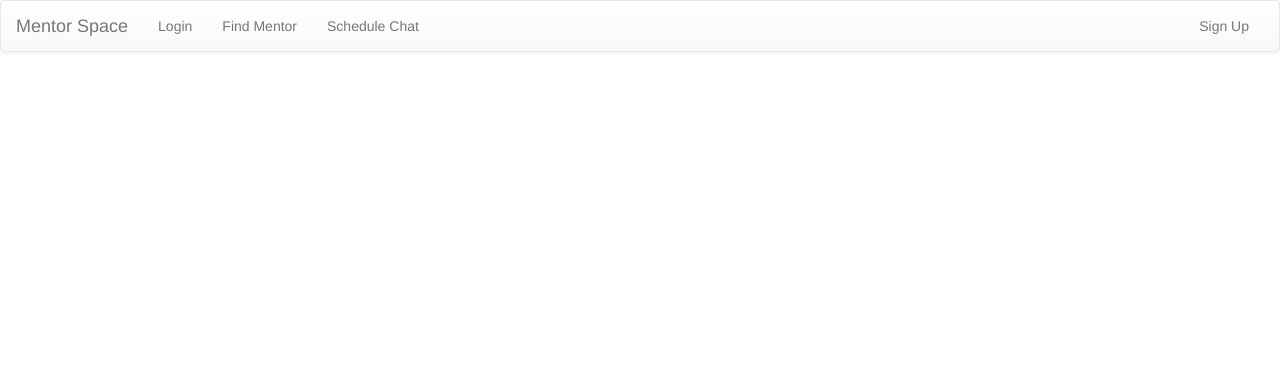
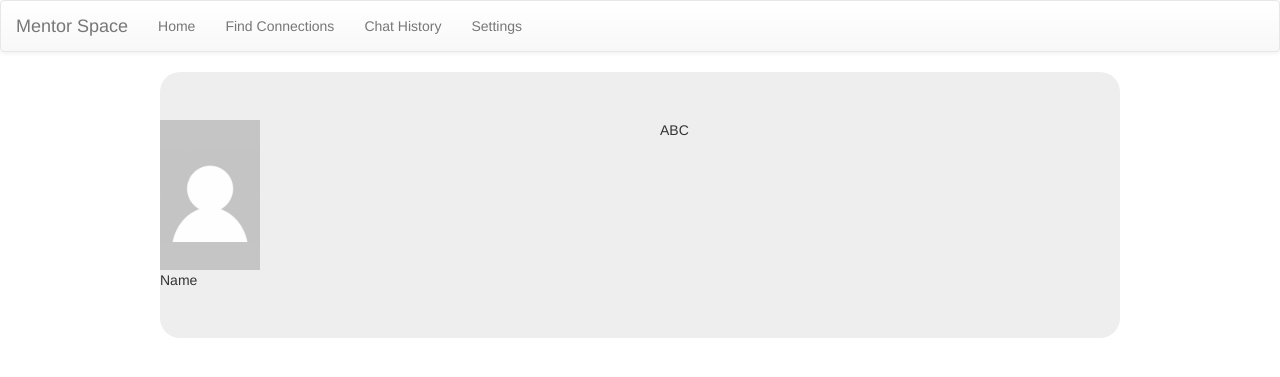
Before and after one commit to Sharo-0n/MentorSpace, a PHP site: page /index.html in a window 1280 px wide. Shown: the top 377 px of the page. Run offline with PHP 8.4, Linux system fonts and the light colour scheme; some libraries are stand-ins or nearby versions.

Commit message:
index.html stashed

```diff
--- a/index.html
+++ b/index.html
@@ -33,6 +33,7 @@
 </head>
 
 <body>
+	<!-- Navbar -->
 	<nav id="top" class="navbar navbar-default">
 	      <div class="container-fluid">
 	        <div class="navbar-header">
@@ -45,16 +46,33 @@
 	        </div><!--navbar-header-->
 	        <div class="collapse navbar-collapse" id="the-links">
 	          <ul class="nav navbar-nav">
-	            <li><a href="#" target="_blank">Login</a></li>
-	            <li><a href="#" target="_blank">Find Mentor</a></li>
-	            <li><a href="#" target="_blank">Schedule Chat</a></li>
-	          </ul>
-	          <ul class="nav navbar-nav navbar-right">
-	            <li><a href="#" target="_blank">Sign Up</a></li>
+	            <li><a target="_blank">Home</a></li>
+	            <li><a target="_blank">Find Connections</a></li>
+	            <li><a target="_blank">Chat History</a></li>
+	            <li><a target="_blank">Settings</a></li>
 	          </ul>
 	        </div> <!--collapse-->
 	      </div><!--container-fluid-->
 	</nav>
+
+	<!-- Home page -->
+	<div id="home">
+		<div class="jumbotron" id="profile_summary">
+			<div id="profile_pic">
+				<img id="profile_image" src="./images/profilePic.png">
+				<div id="name">Name</div>
+			</div>
+			<div id="profile_info">
+				ABC
+			</div>
+		</div>
+
+	</div>
+
+	<!-- Chat History -->
+	<!-- Search -->
+	<!-- Settings -->
+
 	<!-- SCRIPTS -->
 	<script src="./function/index.js"></script>
 </body>
--- a/style/index.css
+++ b/style/index.css
@@ -1,3 +1,25 @@
-h1{
+/*h1{
 	color: red;
 }
+*/
+#profile_summary{
+	width:75%;
+	margin: 0 auto;
+	border-radius: 20px;
+	display: flex;
+	flex-direction: row;
+	justify-content: space-around;
+}
+
+#profile_image{
+	max-width: 20%;
+}
+#profile_info{
+	flex-grow: 3;
+}
+
+#home_contianer{
+	display: flex;
+	flex-direction: column;
+	justify-content: space-around;
+}
```
Also changed, not shown: images/profilePic.png (added).
